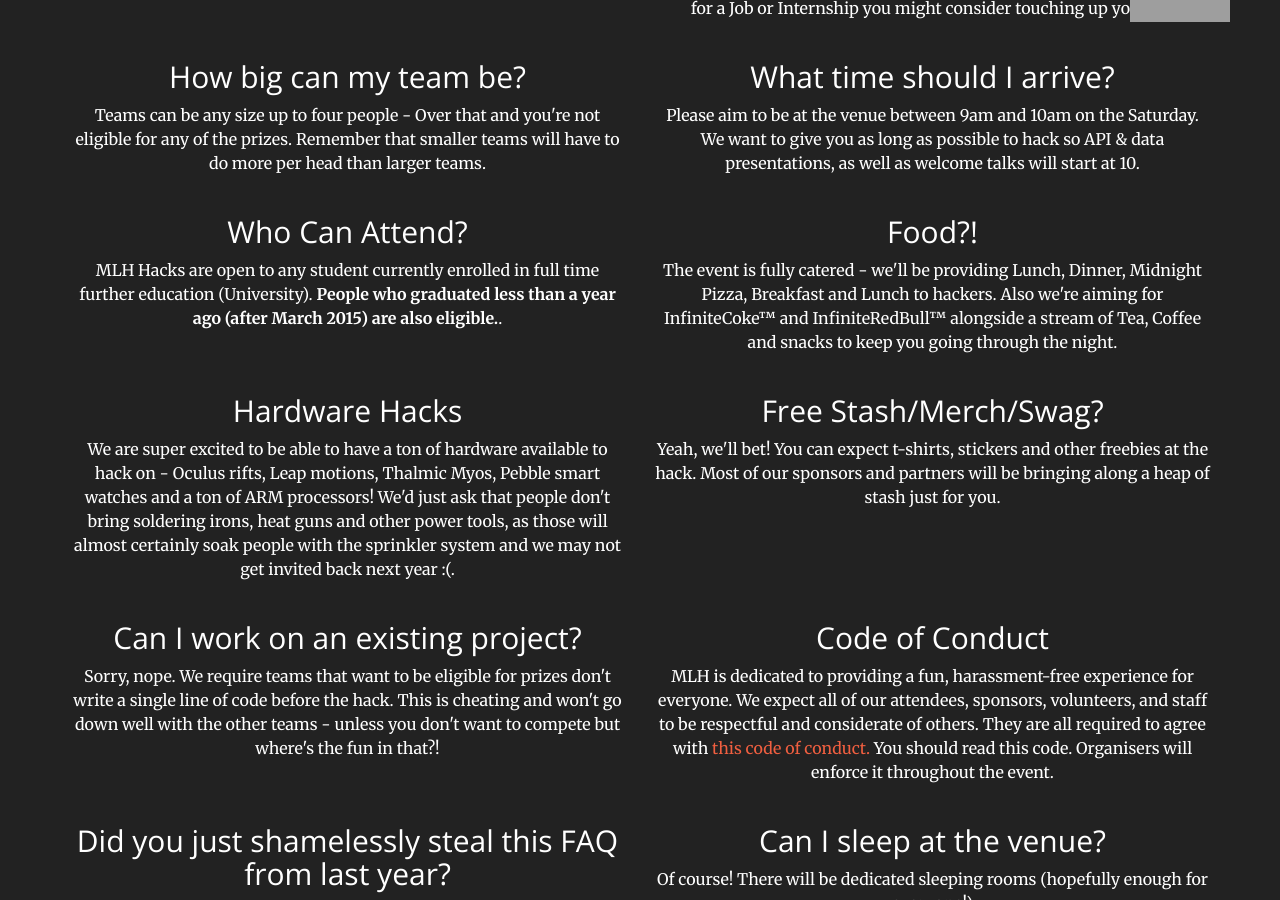
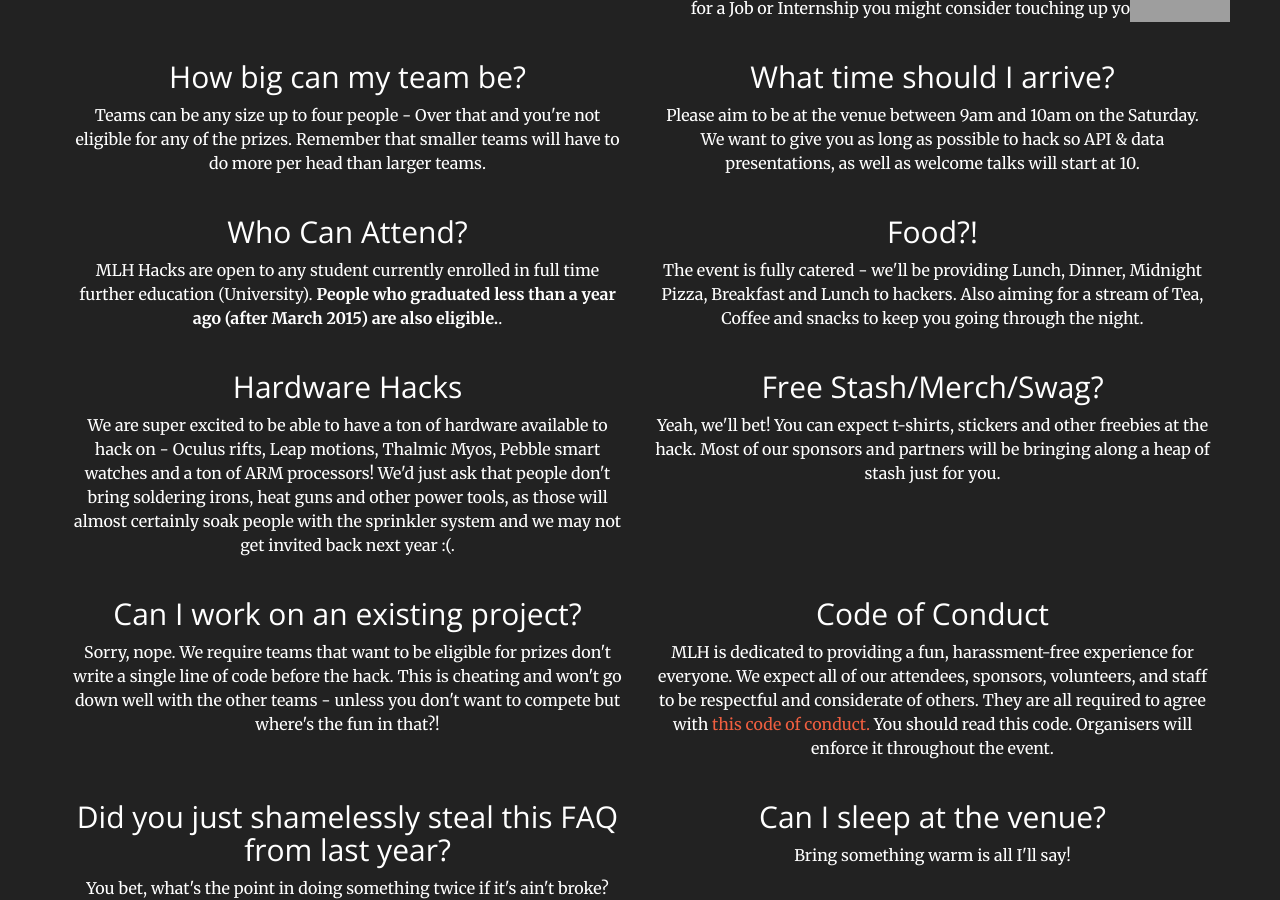
Before and after one commit to compsoc-edinburgh/htb16-site, a Jekyll site: the page built from index.html, in a window 1280 px wide and 900 px high, scrolled down 3609 px. Built offline with Jekyll 4.4.1, drawn with Linux system fonts in a browser that asks for light colours; some of the changed text lies outside the part shown; grey boxes are pictures that could not be loaded.

Commit message:
fixed up FAQ

```diff
--- a/_includes/aside.html
+++ b/_includes/aside.html
@@ -68,7 +68,7 @@
                   </div>
                   <div class="col-sm-6">
                 <h2>Food?!</h2>
-                <p>The event is fully catered - we'll be providing Lunch, Dinner, Midnight Pizza, Breakfast and Lunch to hackers. Also we're aiming for InfiniteCoke&trade; and InfiniteRedBull&trade; alongside a stream of Tea, Coffee and snacks to keep you going through the night.</p>
+                <p>The event is fully catered - we'll be providing Lunch, Dinner, Midnight Pizza, Breakfast and Lunch to hackers. Also aiming for a stream of Tea, Coffee and snacks to keep you going through the night.</p>
                   </div>
                 </div><!-- /.row -->
 
@@ -102,7 +102,7 @@
                   </div>
                   <div class="col-sm-6">
                 <h2>Can I sleep at the venue?</h2>
-                <p>Of course! There will be dedicated sleeping rooms (hopefully enough for everyone!)</p>
+                <p>Bring something warm is all I'll say!</p>
               </div>
                 </div><!-- /.row -->
 
```
